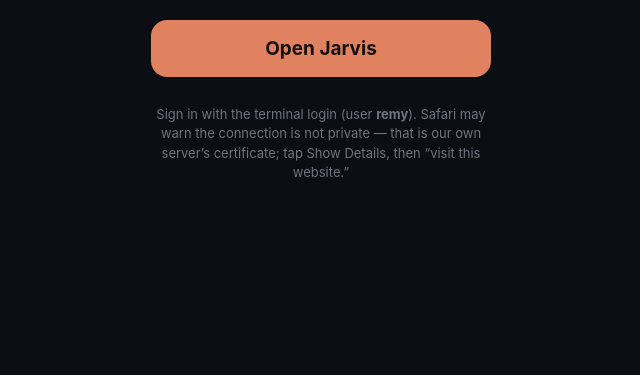
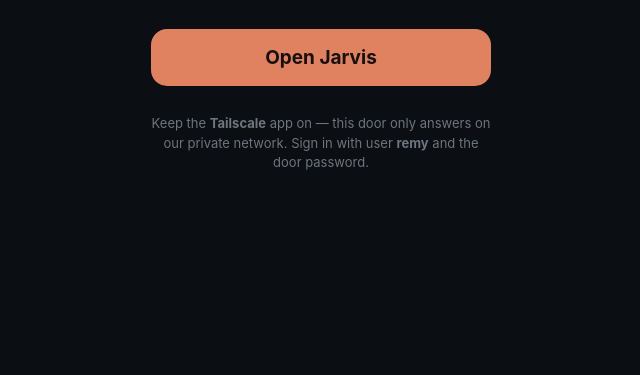
Before and after one commit to cpittellic/jarvis-door, a plain HTML site: page index.html in a window 1280 px wide. Shown: the part 425-800 px from the top of the page, without its empty margins (319-959 px from the left). Drawn offline with Linux system fonts and the light colour scheme.

Commit message:
Door now points at the Tailscale address (real cert, no warning); note updated

```diff
--- a/index.html
+++ b/index.html
@@ -36,7 +36,7 @@
   <img class="icon" src="icon-512.png" alt="Jarvis">
   <h1>Jarvis</h1>
   <p class="sub">Claude &middot; online 24/7</p>
-  <a class="open" href="https://163.192.54.248:7681/">Open Jarvis</a>
-  <p class="note">Sign in with the terminal login (user <b>remy</b>). Safari may warn the connection is not private &mdash; that is our own server&rsquo;s certificate; tap Show Details, then &ldquo;visit this website.&rdquo;</p>
+  <a class="open" href="https://remy-ctrl-tmp.tail1661e7.ts.net/">Open Jarvis</a>
+  <p class="note">Keep the <b>Tailscale</b> app on &mdash; this door only answers on our private network. Sign in with user <b>remy</b> and the door password.</p>
 </body>
 </html>
```
